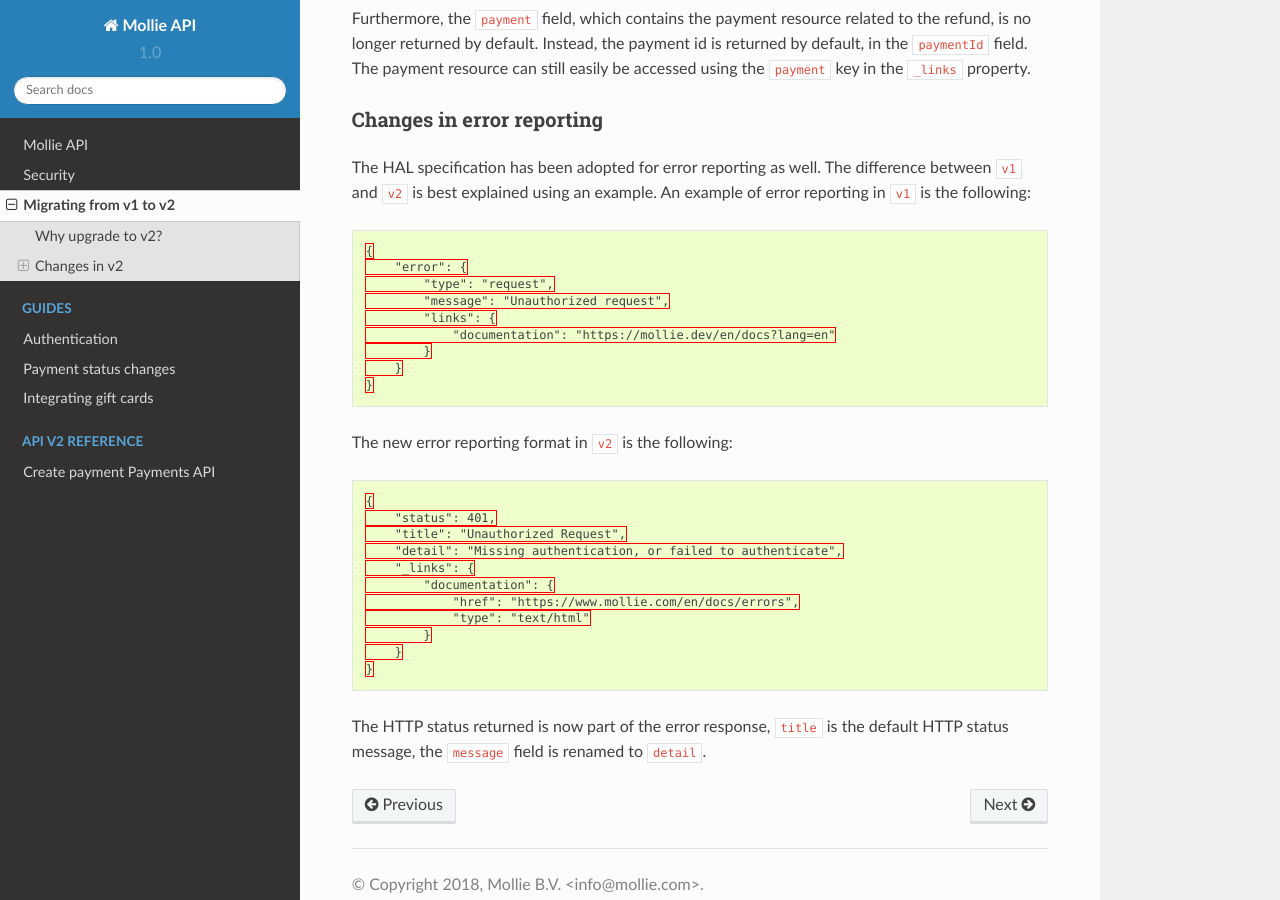
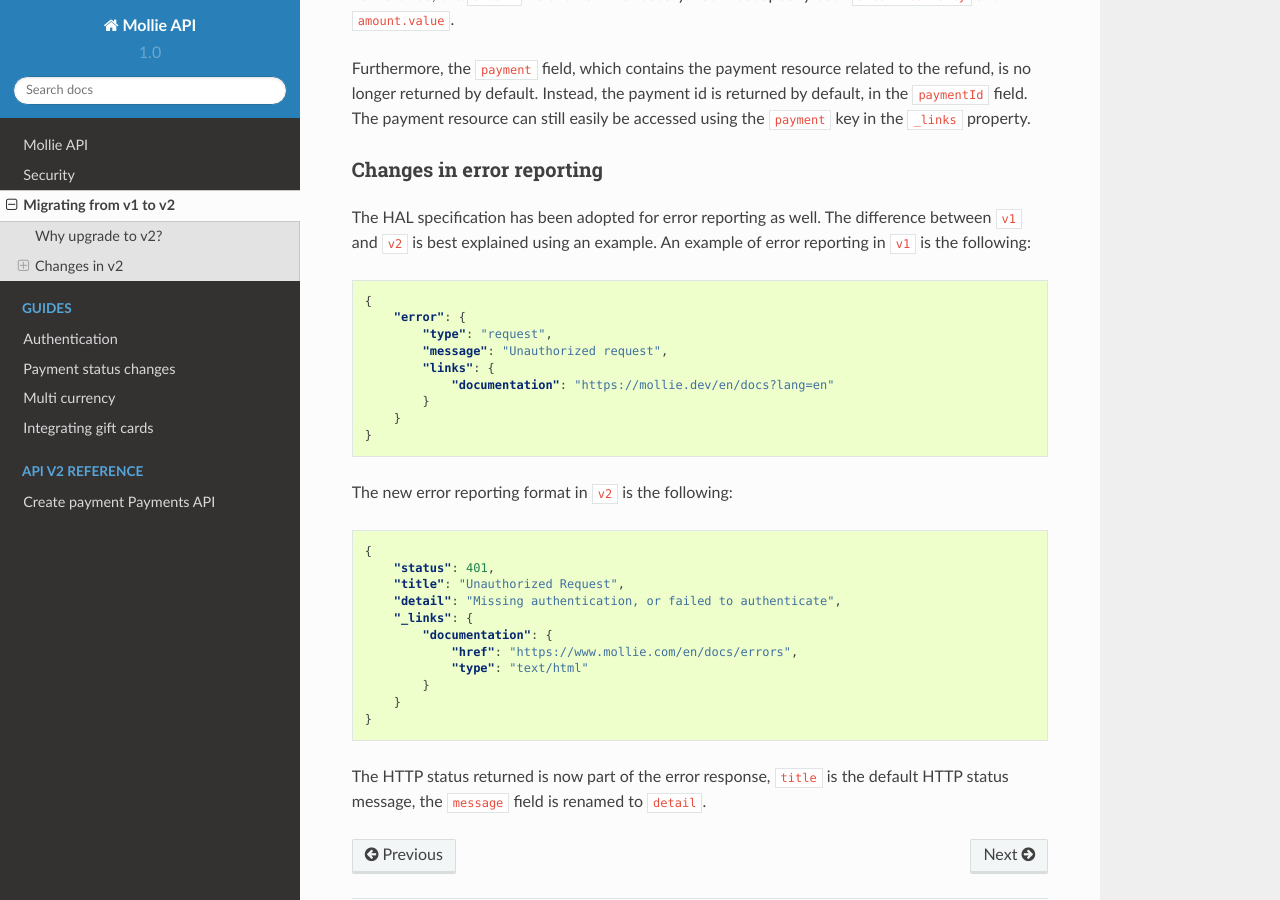
Before and after one commit to zsparal/api-documentation, a Sphinx documentation site: the page built from source/migrating-v1-to-v2.rst, in a window 1280 px wide and 900 px high, scrolled down 2479 px. Built offline with Sphinx 7.4.7 and the Read the Docs theme 2.0.0, drawn with Linux system fonts in a browser that asks for light colours; some of the changed text lies outside the part shown.

Commit message:
Add multi currency guide

```diff
--- a/source/index.rst
+++ b/source/index.rst
@@ -25,6 +25,7 @@
 .. toctree::
    guides/authentication
    guides/payment-status-changes
+   guides/multicurrency
    guides/giftcards
    :maxdepth: 1
    :caption: Guides
--- a/source/migrating-v1-to-v2.rst
+++ b/source/migrating-v1-to-v2.rst
@@ -104,7 +106,7 @@
 
 The HAL specification has been adopted for error reporting as well. The difference between ``v1`` and ``v2`` is best explained using an example. An example of error reporting in ``v1`` is the following:
 
-.. code-block:: http
+.. code-block:: json
 
     {
         "error": {
@@ -117,7 +119,7 @@
     }
 The new error reporting format in ``v2`` is the following:
 
-.. code-block:: http
+.. code-block:: json
 
     {
         "status": 401,
--- a/source/reference/v2/create-payment.rst
+++ b/source/reference/v2/create-payment.rst
@@ -1,3 +1,5 @@
+.. _v2/payment-create:
+
 Create payment Payments API
 ===========================
 
```
Also changed, not shown: other parts of source/migrating-v1-to-v2.rst (+5 -3 lines), source/guides/multicurrency.rst (added, +20 -0 lines).
